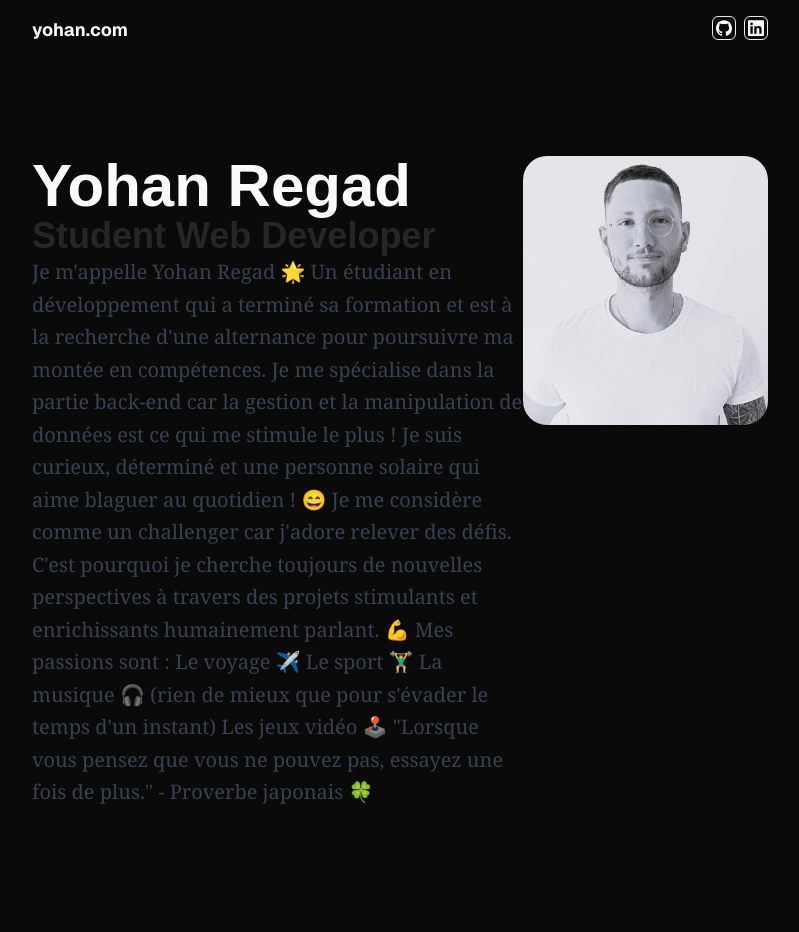
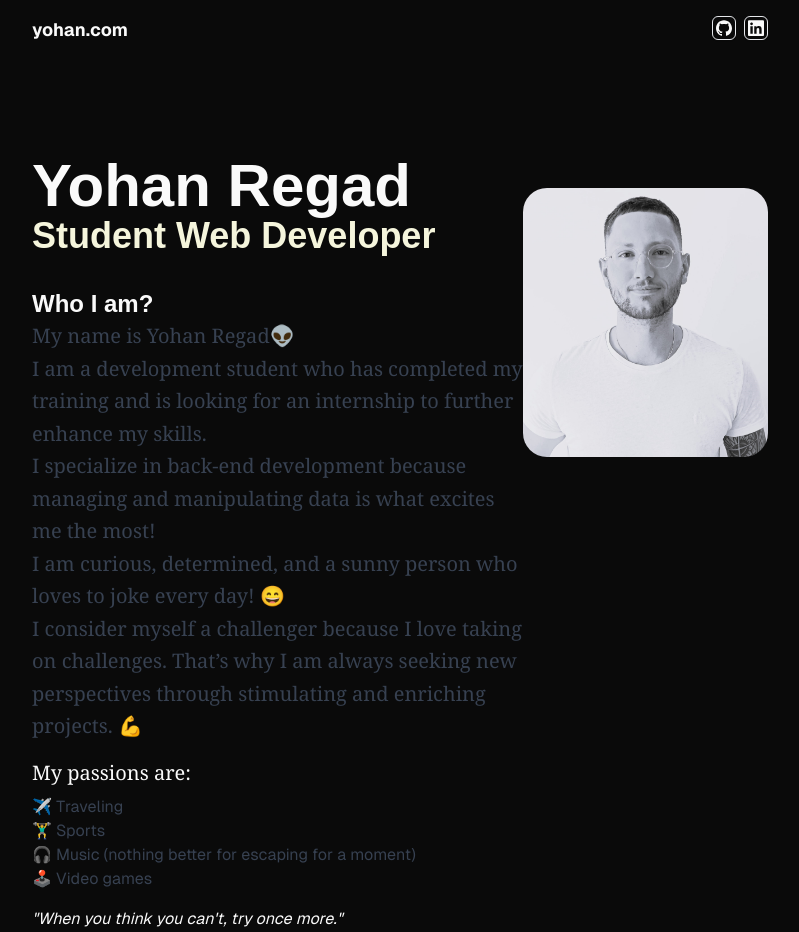
Before and after one commit to YohReg10/Portfolio, a Next.js app: page / in a window 1280 px wide. Shown: the top 932 px of the page, without its empty margins (240-1039 px from the left). Before the commit the page ends 809 px from the top, so only its background shows below. Built offline with nearby package versions, Linux system fonts and the light colour scheme; a web font is replaced by a local one.

Commit message:
modifie and organize style text

```diff
--- a/app/components/Hero.tsx
+++ b/app/components/Hero.tsx
@@ -5,27 +5,32 @@ export const Hero = () => {
         <Section className="flex max-lg:flex-col items-start">
             <div className="flex-[2]">
                 <h2 className="font-caption text-6xl font-bold text-primary">Yohan Regad</h2>
-                <h3 className="font-caption text-4xl font-bold text-secondary">Student Web Developer</h3>
-                <p className="font-serif text-xl text-gray-700 leading-relaxed">
-                Je m'appelle Yohan Regad 🌟
-Un étudiant en développement qui a terminé sa formation et est à la recherche d'une alternance pour poursuivre ma montée en compétences. Je me spécialise dans la partie back-end car la gestion et la manipulation de données est ce qui me stimule le plus !
-Je suis curieux, déterminé et une personne solaire qui aime blaguer au quotidien ! 😄 Je me considère comme un challenger car j'adore relever des défis. C'est pourquoi je cherche toujours de nouvelles perspectives à travers des projets stimulants et enrichissants humainement parlant. 💪
-Mes passions sont :
-    Le voyage ✈️
-    Le sport 🏋️‍♂️
-    La musique 🎧 (rien de mieux que pour s'évader le temps d'un instant)
-    Les jeux vidéo 🕹️
+                <h3 className="font-caption text-4xl font-bold" style={{ color: '#f5f5dc' }}>Student Web Developer</h3>
+                <h4 className="font-caption text-2xl font-bold text-primary mt-8">Who I am?</h4>
 
-    "Lorsque vous pensez que vous ne pouvez pas, essayez une fois de plus." - Proverbe japonais 🍀
+                <p className="font-serif text-xl text-gray-700 leading-relaxed mb-4">
+                    My name is Yohan Regad👽 <br />
+                    I am a development student who has completed my training and is looking for an internship to further enhance my skills. <br />
+                    I specialize in back-end development because managing and manipulating data is what excites me the most!<br />
+                    I am curious, determined, and a sunny person who loves to joke every day! 😄<br />
+                    I consider myself a challenger because I love taking on challenges. That’s why I am always seeking new perspectives through stimulating and enriching projects. 💪
                 </p>
+                <p className="font-serif text-xl text-primary mb-2">My passions are:</p>
+                <ul className="list-none mt-2 text-gray-700">
+                    <li>✈️ Traveling</li>
+                    <li>🏋️‍♂️ Sports</li>
+                    <li>🎧 Music (nothing better for escaping for a moment)</li>
+                    <li>🕹️ Video games</li>
+                </ul>
+                <span className="italic mt-4 block">"When you think you can't, try once more."</span> - Japanese proverb 🍀
             </div>
-            <div className="flex-1">
+            <div className="flex-1 max-lg:w-full mt-8">
                 <img
                     src="yohan_noir_blanc_bis2024.jpg"
                     className="w-full h-auto rounded-3xl"
-                    alt="yohan picture"
+                    alt="Yohan's portrait"
                 />
             </div>
         </Section>
-    )
-}
+    );
+};
```
